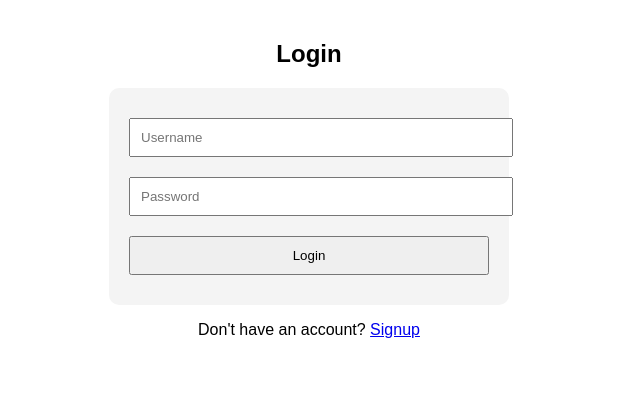
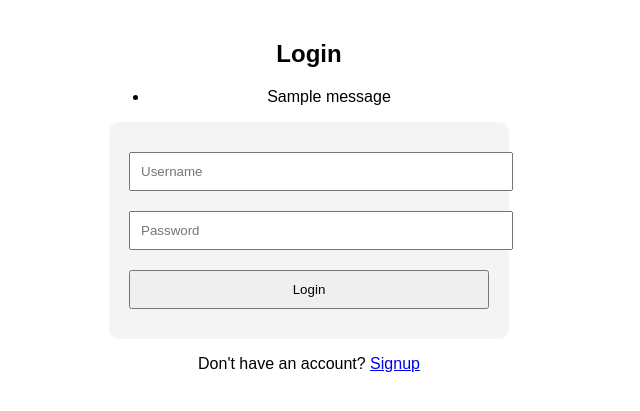
Before and after one commit to Pranavnarkhede/CNSL, a Flask app: page /login in a window 1280 px wide. Shown: the top 411 px of the page, without its empty margins (331-971 px from the left). Run offline with Flask 3, Linux system fonts and the light colour scheme; one stand-in notice (Sample message) is shown.

Commit message:
Update login.html

```diff
--- a/Assignment-7/templates/login.html
+++ b/Assignment-7/templates/login.html
@@ -11,6 +11,16 @@
 </head>
 <body>
     <h2>Login</h2>
+     <!-- Flash Messages -->
+    {% with messages = get_flashed_messages(with_categories=true) %}
+        {% if messages %}
+            <ul>
+            {% for category, message in messages %}
+                <li class="{{ category }}">{{ message }}</li>
+            {% endfor %}
+            </ul>
+        {% endif %}
+    {% endwith %}
     <form method="POST">
         <input type="text" name="username" placeholder="Username" required>
         <input type="password" name="password" placeholder="Password" required>
```
